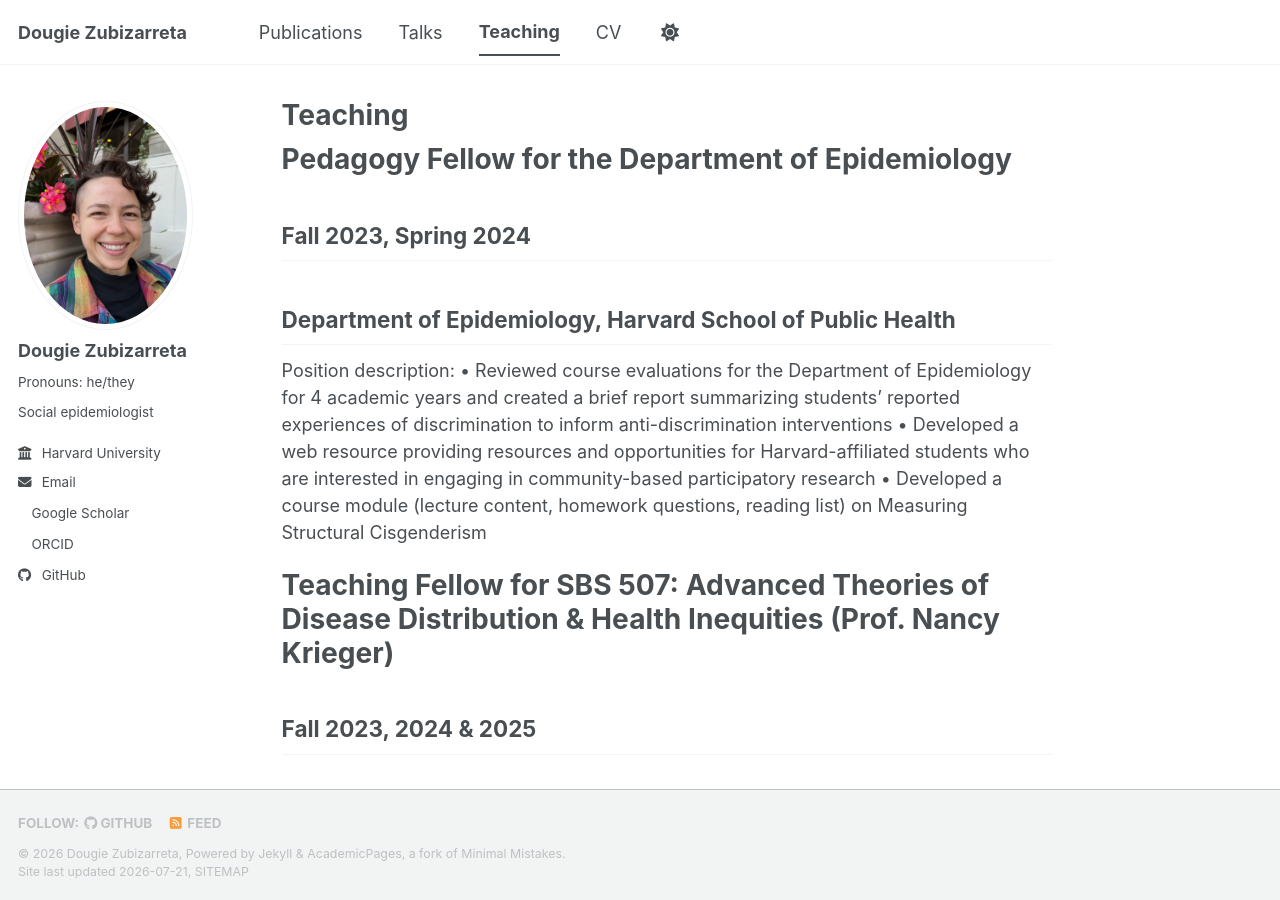
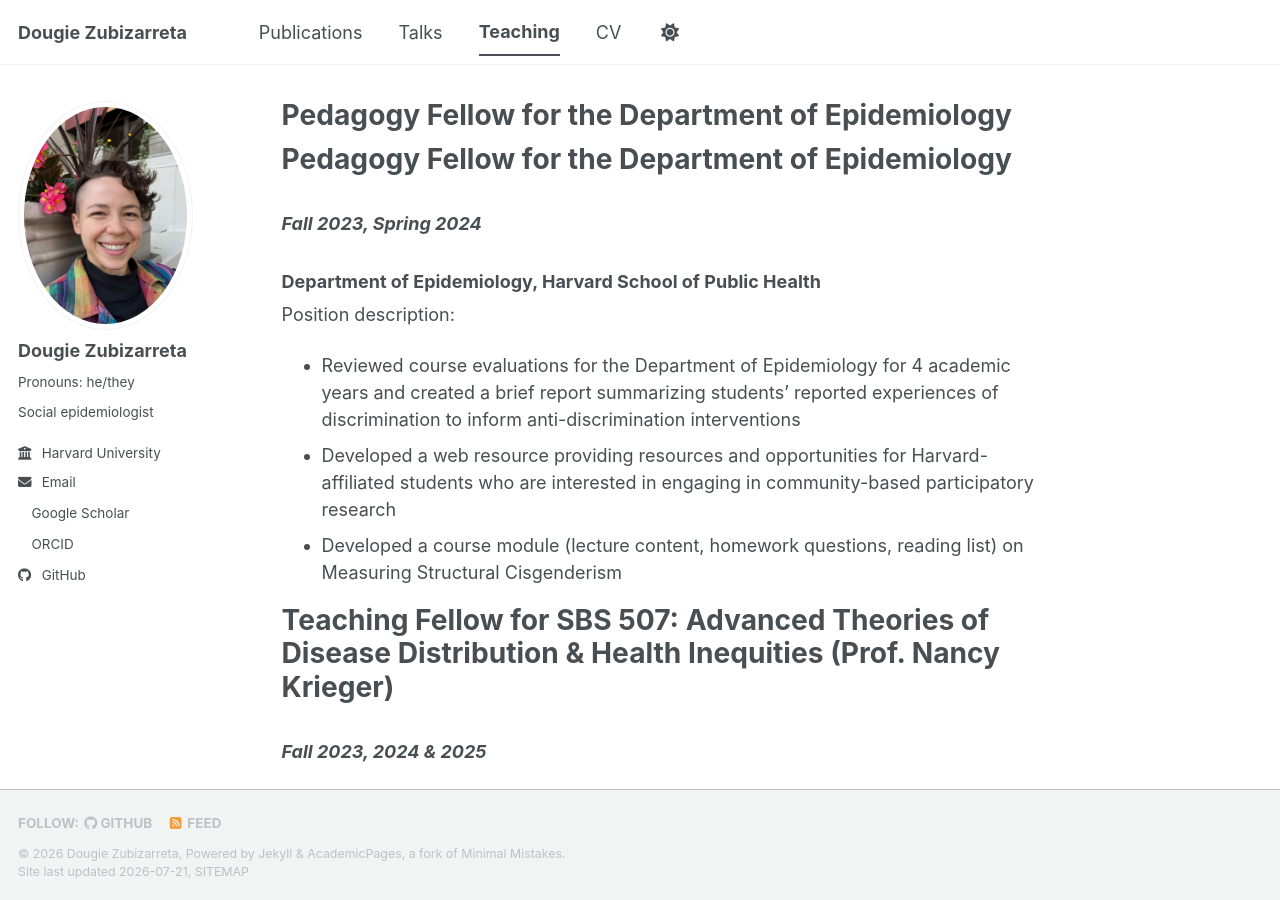
Before and after one commit to dougie-zubizarreta/dougie-zubizarreta.github.io, a Jekyll site: the page built from _pages/teaching.md, in a window 1280 px wide and 900 px high. Built offline with Jekyll 4.4.1, drawn with Linux system fonts in a browser that asks for light colours; a style sheet for code colours, icons or effects is not loaded; our own code applies the rules of GitHub Pages for plain Markdown files.

Commit message:
Update teaching.md

```diff
--- a/_pages/teaching.md
+++ b/_pages/teaching.md
@@ -1,34 +1,34 @@
 ---
 layout: single
-title: "Teaching"
+title:
 permalink: /teaching/
 author_profile: true
 ---
 
 # Pedagogy Fellow for the Department of Epidemiology
-## Fall 2023, Spring 2024
-## Department of Epidemiology, Harvard School of Public Health
+### *Fall 2023, Spring 2024*
+### Department of Epidemiology, Harvard School of Public Health
 
 Position description:
-•	Reviewed course evaluations for the Department of Epidemiology for 4 academic years and created a brief report summarizing students’ reported experiences of discrimination to inform anti-discrimination interventions
-•	Developed a web resource providing resources and opportunities for Harvard-affiliated students who are interested in engaging in community-based participatory research
-•	Developed a course module (lecture content, homework questions, reading list) on Measuring Structural Cisgenderism
+*	Reviewed course evaluations for the Department of Epidemiology for 4 academic years and created a brief report summarizing students’ reported experiences of discrimination to inform anti-discrimination interventions
+*	Developed a web resource providing resources and opportunities for Harvard-affiliated students who are interested in engaging in community-based participatory research
+*	Developed a course module (lecture content, homework questions, reading list) on Measuring Structural Cisgenderism
 
 # Teaching Fellow for SBS 507: Advanced Theories of Disease Distribution & Health Inequities (Prof. Nancy Krieger)
-## Fall 2023, 2024 & 2025
-## Head Teaching Fellow: Fall 2024 & 2025
-## Department of Social & Behavioral Sciences, Harvard School of Public Health
+### *Fall 2023, 2024 & 2025*
+### *Head Teaching Fellow: Fall 2024 & 2025*
+### Department of Social & Behavioral Sciences, Harvard School of Public Health
 
 Course description: This course builds on the prerequisite course SBS 506 and its critical focus on theories of disease distribution, past and present. Intended for doctoral students (and required of SBS doctoral students), SBS 507 deepens historical and present-day understanding of contemporary mainstream theories of disease distribution and their social epidemiologic alternatives. Pairing 20th and 21st CE historical and contemporary books (not articles!), the course both builds substantive knowledge regarding the content and public health implications of diverse theories of disease distributions while also developing skills in conducting literature searches about and engaging with complex scholarly arguments and discourse.
 
 # Teaching Fellow for Target Trial Emulation (Profs. Miguel Hernán, Barbra Dickerman & Joy Shi)
-## Summer 2023 & 2024
-## CAUSALab Summer Course, Harvard School of Public Health
+### *Summer 2023 & 2024*
+### CAUSALab Summer Course, Harvard School of Public Health
 
 Course description: This 5-day course will provide hands-on training for causal inference using health databases. Students will learn the principles of target trial emulation and how to implement them for causal research with real-world data. Causal inference from observational data can be conceptualized as an attempt to emulate a pragmatic randomized trial—the target trial. Through a combination of lectures and hands-on sessions, the course introduces the target trial emulation framework in increasingly complex settings and dissects examples of emulations in the health sciences and related fields.
 
 # Teaching Fellow for EPI 289: Epidemiologic Methods III: Models for Causal Inference (Profs. Barbra Dickerman & Joy Shi)
-## Spring 2022, 2023, 2024 & 2025
-## Department of Epidemiology, Harvard School of Public Health
+### *Spring 2022, 2023, 2024 & 2025*
+### Department of Epidemiology, Harvard School of Public Health
 
 Course description: Causal Inference is a fundamental component of epidemiologic research. EPI289 describes models for causal inference, their application to epidemiologic data, and the assumptions required to endow the parameter estimates with a causal interpretation. The course introduces outcome regression, propensity score methods, the parametric g-formula, inverse probability weighting of marginal structural models, g-estimation of nested structural models, and instrumental variable methods. Each week students are asked to analyze the same data using a different method.
```
